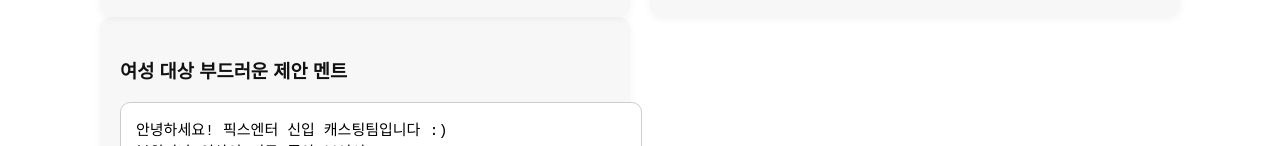
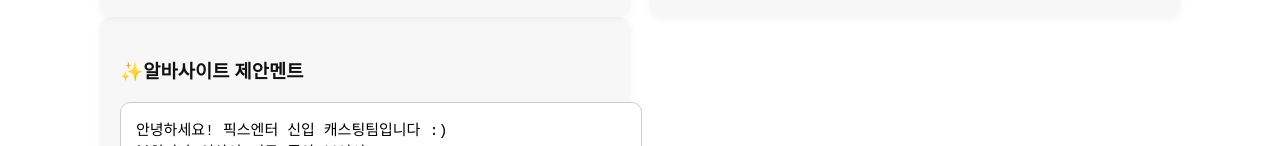
Before and after one commit to Fixent12/fixent-copytool, a plain HTML site: page index.html in a window 1280 px wide. Shown: the part 1730-1876 px from the top of the page. Drawn offline with Linux system fonts and the light colour scheme.

Commit message:
Update index.html

```diff
--- a/index.html
+++ b/index.html
@@ -211,7 +211,7 @@ SNS 아이디
     </div>
   </div>
 <div class="ment-box">
-  <h3>여성 대상 부드러운 제안 멘트</h3>
+  <h3>✨알바사이트 제안멘트</h3>
   <textarea readonly>안녕하세요! 픽스엔터 신입 캐스팅팀입니다 :)
 분위기나 인상이 너무 좋아 보여서
 방송 게스트 활동 제안을 드리고 싶었어요.
```
